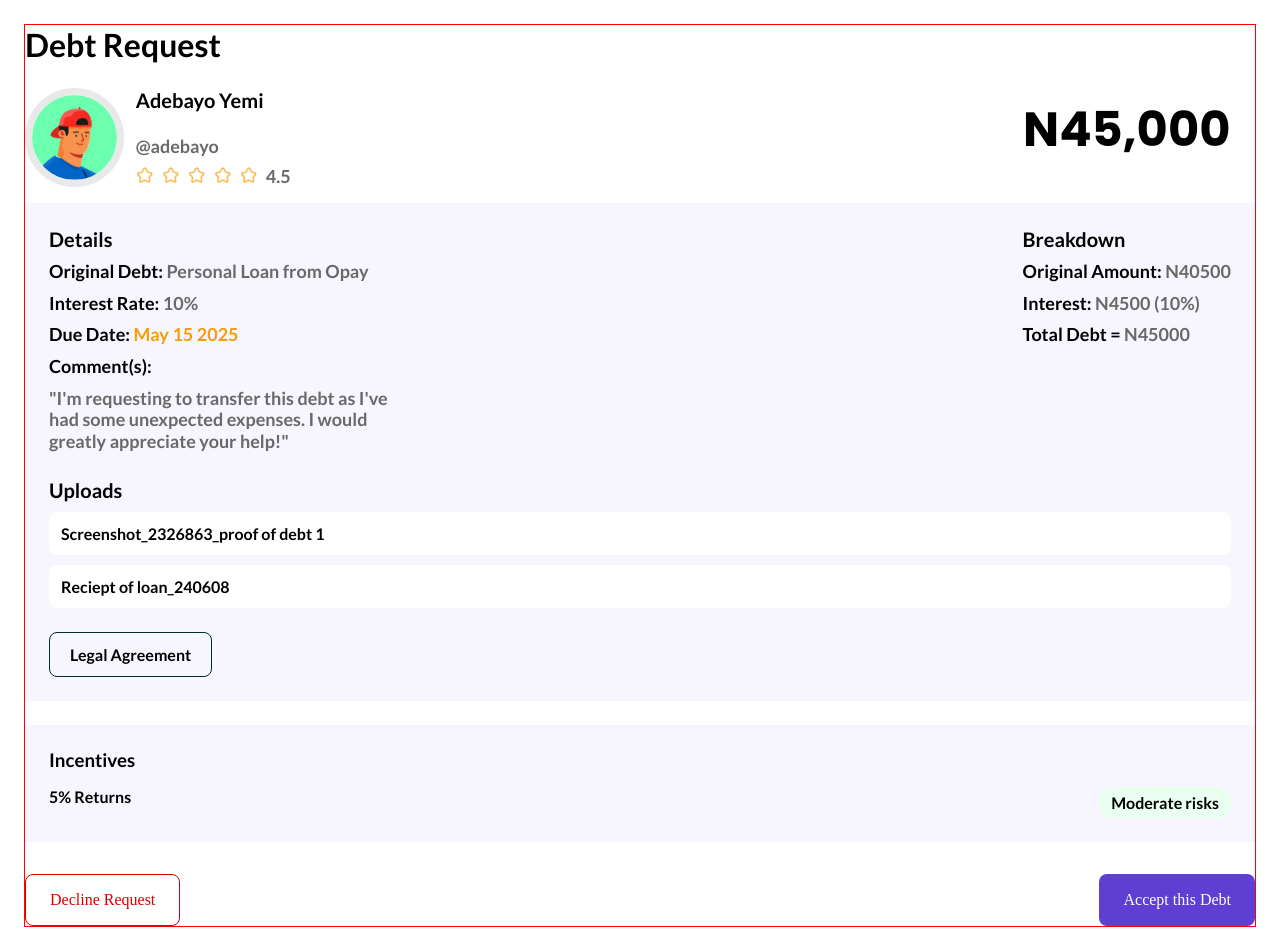
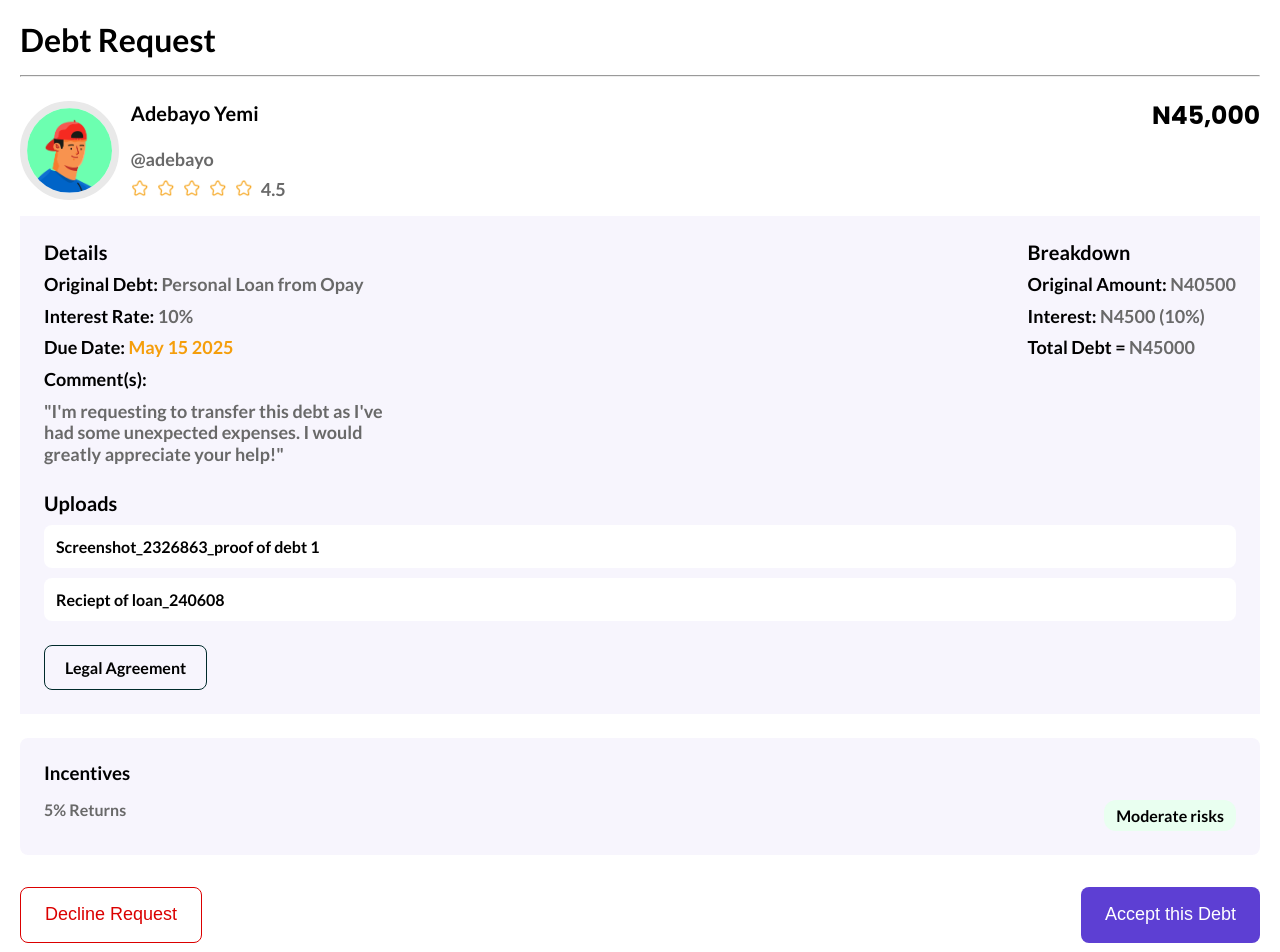
Before and after one commit to Danieljosh-uduma/Gbese, a React (Vite) app: page /debtrequest in a window 1280 px wide. Shown: the top 952 px of the page. Built offline with nearby package versions, Linux system fonts and the light colour scheme.

Commit message:
pay debt page started

```diff
--- a/src/App.tsx
+++ b/src/App.tsx
@@ -2,7 +2,8 @@ import { Route, Routes } from 'react-router'
 import './App.css'
 import Otp from './pages/Otp page/Otp'
 import MarketPlace from './pages/Market Place/MarketPlace'
-import DebtRequest from './pages/Debt Request/debtRequest'
+import DebtRequest from './pages/Debt Request/DebtRequest'
+import PayDebt from './pages/Pay debt/PayDebt'
 
 function App() {
 
@@ -11,6 +12,8 @@ function App() {
       <Route  path='/otp' element={<Otp />} />
       <Route path='/marketplace' element={<MarketPlace />} />
       <Route path='/debtrequest' element={<DebtRequest />} />
+      <Route path='/paydebt' element={<PayDebt />} />
+
 
     </Routes>
 
--- a/src/components/ActionButtons.css
+++ b/src/components/ActionButtons.css
@@ -14,6 +14,10 @@
   color: #fff;
 
   transition: background-color 0.2s ease;
+  font-size: 18px;
+  font-family: "Popins", sans-serif;
+  font-weight: 500;
+  line-height: 120%;
 }
 
 .decline-btn {
--- a/src/pages/Debt Request/DebtRequest.css
+++ b/src/pages/Debt Request/DebtRequest.css
@@ -14,3 +14,13 @@ span {
 .due-date {
   color: #f59e0b;
 }
+
+@media (max-width: 768px) {
+  /* Styles for mobile view */
+  .profile-pic {
+    width: 48px;
+  }
+  .debt h2 {
+    font-size: 25px;
+  }
+}
--- a/src/pages/Debt Request/DebtRequest.tsx
+++ b/src/pages/Debt Request/DebtRequest.tsx
@@ -1,13 +1,16 @@
 import './DebtRequest.css'
-import ActionButtons from './../../components/actionbuttons';
+import ActionButtons from './../../components/ActionButtons';
 const DebtRequest = () => {
  return(
-  <div className="container" style={{margin: '24px', border:'1px solid red'}}>
-  <div className="header">
+  <div className="container" style={{padding: '20px',}}>
+  <div className="header" style={{marginBottom: '16px',}}>
    <div className="debt-request-header">
     <h1>Debt Request</h1>
     </div>
     </div>
+
+    <hr style={{color: '#CFCFCF'}}/>
+
 
     <div className="profile-debt" style={{display: 'flex', justifyContent: 'space-between', alignContent: 'center', marginTop: '24px', marginBottom: '16px' }}>
      <div className="profile" style={{display: 'flex', alignContent: 'center', gap: '12px'}}>
@@ -30,7 +33,7 @@ const DebtRequest = () => {
       </div>
      </div>
      <div className="debt">
-      <h2 style={{margin: '13px 24.5px 13px 104px', fontFamily: 'Poppins', fontSize: '48px', fontWeight: '500', lineHeight: '120%'}}>N45,000</h2>
+      <h2 style={{ fontFamily: 'Poppins', fontSize: '25px', fontWeight: '500', lineHeight: '120%'}}>N45,000</h2>
       </div>
 
     </div>
@@ -73,11 +76,11 @@ const DebtRequest = () => {
      </div>
     </div>
 
-    <div className="incentives" style={{marginTop: '24px', background: '#AE9FE91A', padding: '24px'}}>
+    <div className="incentives" style={{marginTop: '24px', background: '#AE9FE91A', padding: '24px', borderRadius: '8px'}}>
      <h3>Incentives</h3>
      <div className="returns-risks" style={{display: 'flex', justifyContent: 'space-between', marginTop: '16px'}}>
       <div className="returns">
-       <p>5% Returns</p>
+       <p style={{color: '#696969'}}>5% Returns</p>
       </div>
       <div className="risks" style={{background: '#E9FFF0', borderRadius:'12px', padding: '6px 12px'}}>
        <p>Moderate risks</p>
--- /dev/null
+++ b/src/pages/Pay debt/PayDebt.tsx
@@ -0,0 +1,21 @@
+
+const PayDebt = () => {
+ return (
+   <div className="container" style={{padding: '20px',}}>
+  <div className="header" style={{marginBottom: '16px',}}>
+   <div className="debt-request-header">
+    <h1>Pay Debt</h1>
+    </div>
+    </div>
+
+    <hr style={{color: '#CFCFCF'}}/>
+
+
+    <div className="pay-container">
+
+    </div>
+    </div>
+ )
+}
+
+export default PayDebt
```
Also changed, not shown: src/pages/Pay debt/PayDebt.css (added).
